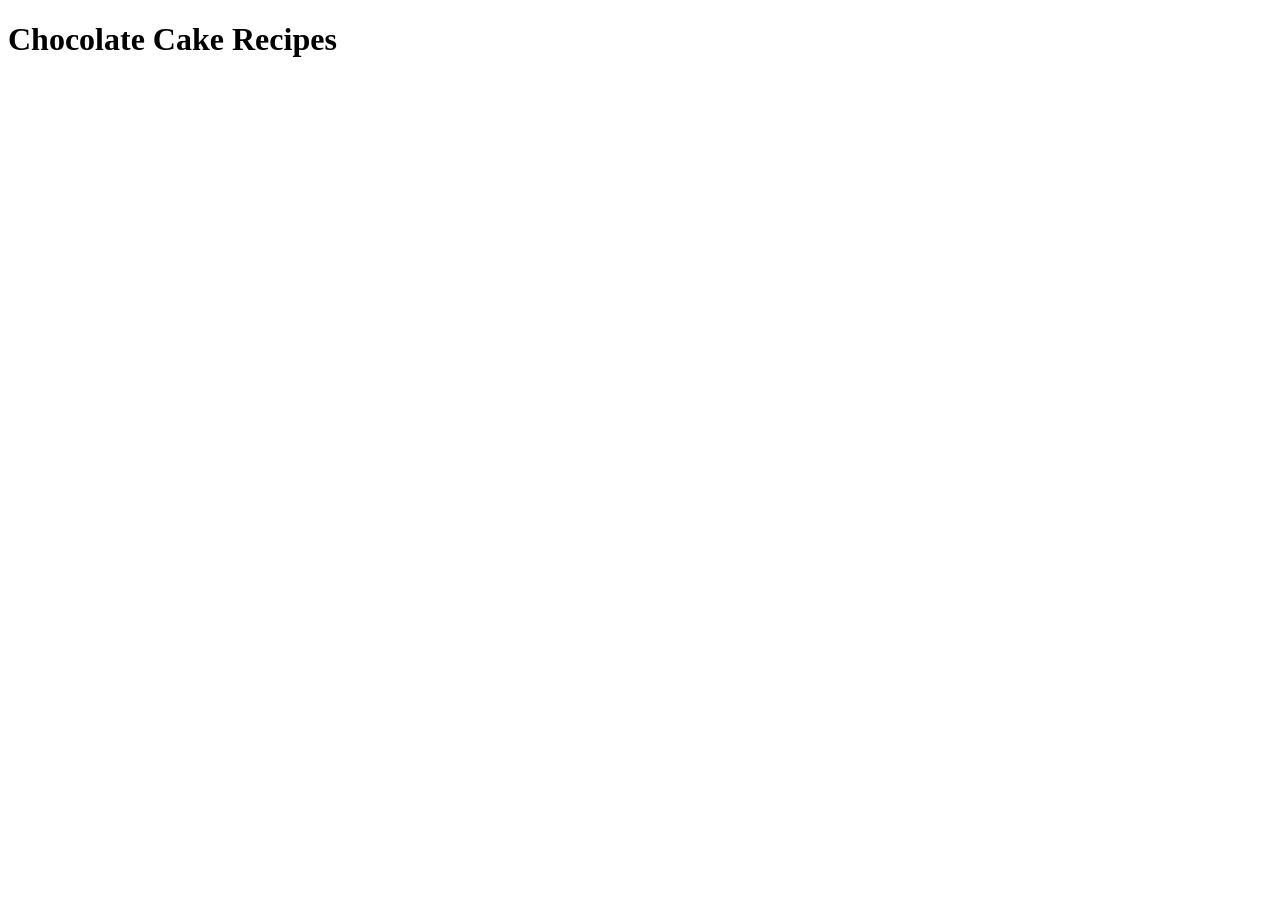
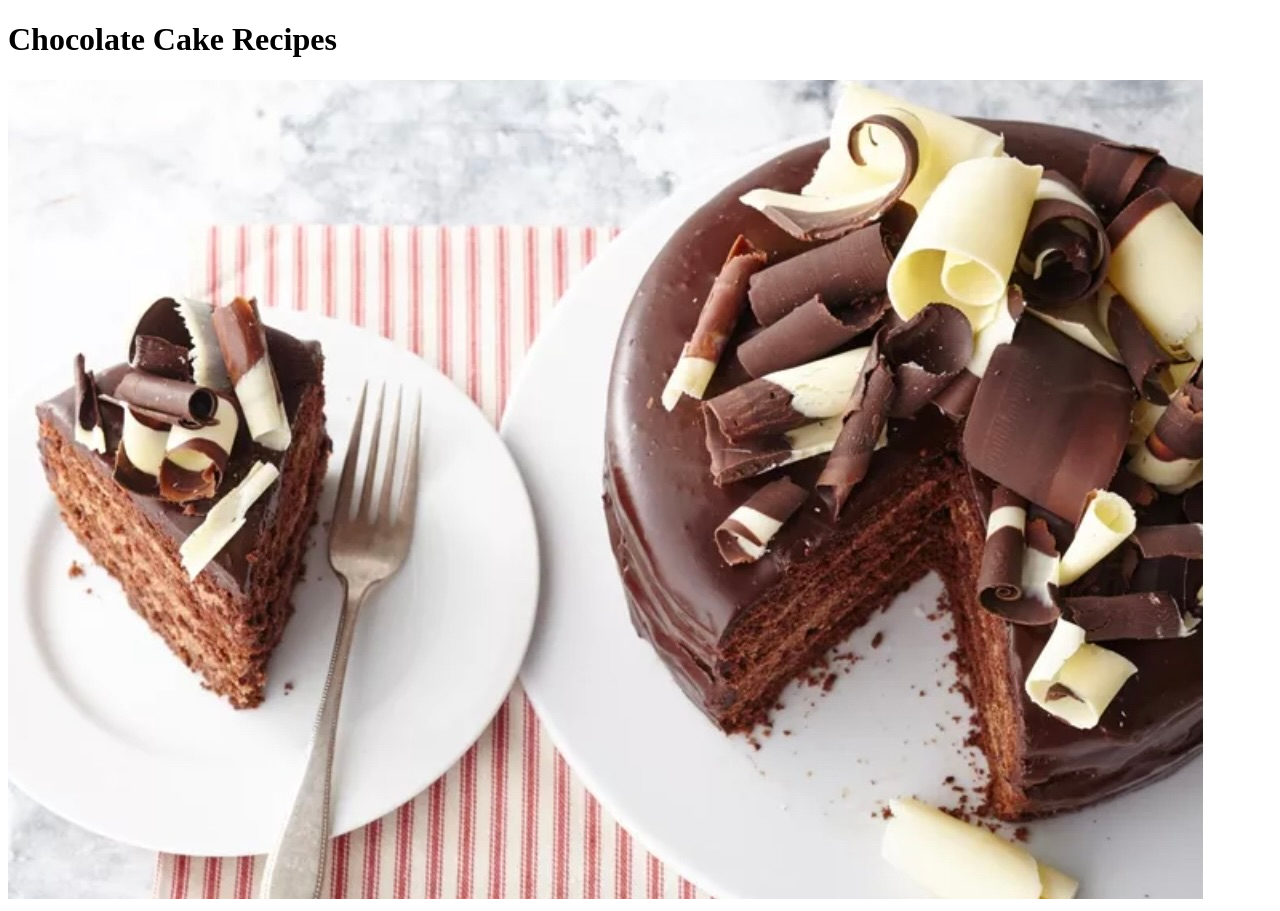
Before and after one commit to Benon484/odin-recipes, a plain HTML site: page recipes/chocolatecake.html in a window 1280 px wide. Before the commit the page ends 800 px from the top, so only its background shows below. Drawn offline with Linux system fonts and the light colour scheme.

Commit message:
add Image
added a cake image to the chocolate cake recipe page

```diff
--- a/recipes/chocolatecake.html
+++ b/recipes/chocolatecake.html
@@ -4,8 +4,10 @@
         <meta charset="UTF-8">
         <title>odin recipes </title>
     </head>
+    <body>
     <h1> Chocolate Cake Recipes </h1>
-    <body>
 
-    </body>
+    <img src="../images/cake.jpg">
+
+     </body>
 </html>
```
Also changed, not shown: images/cake.jpg (added).
